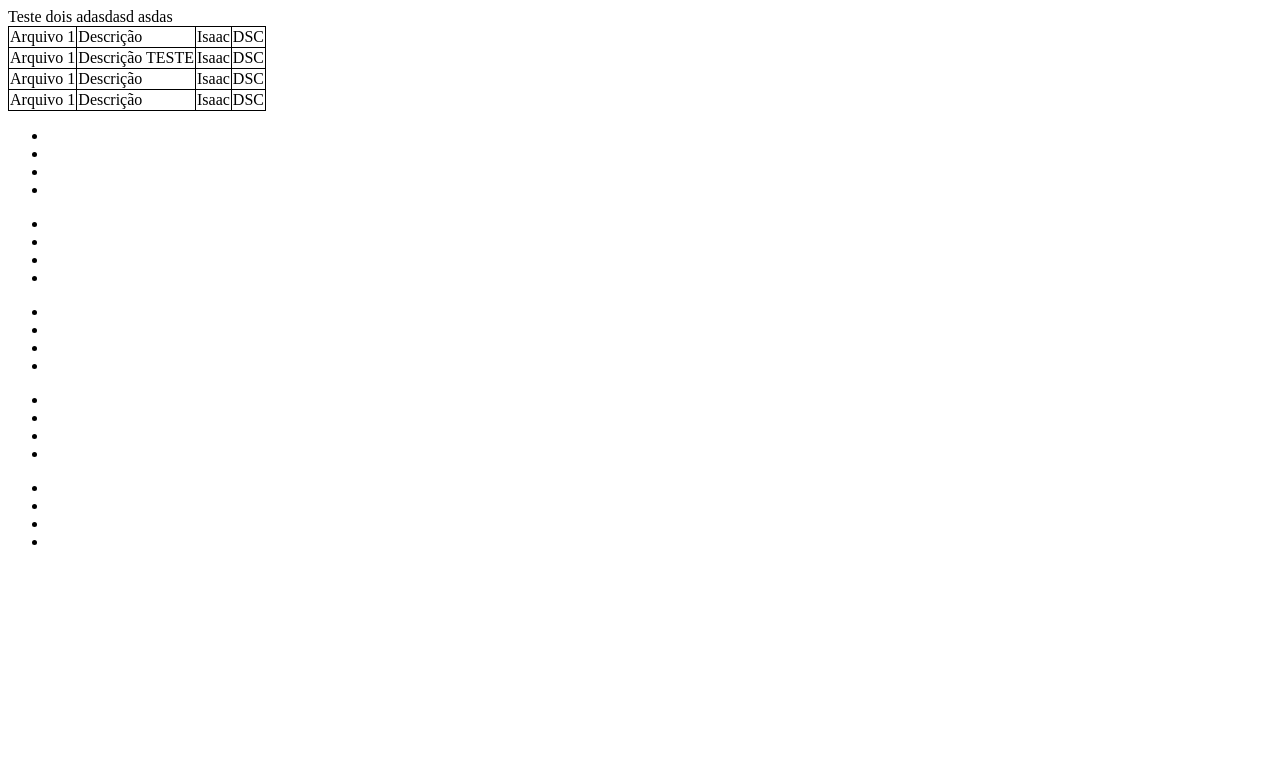
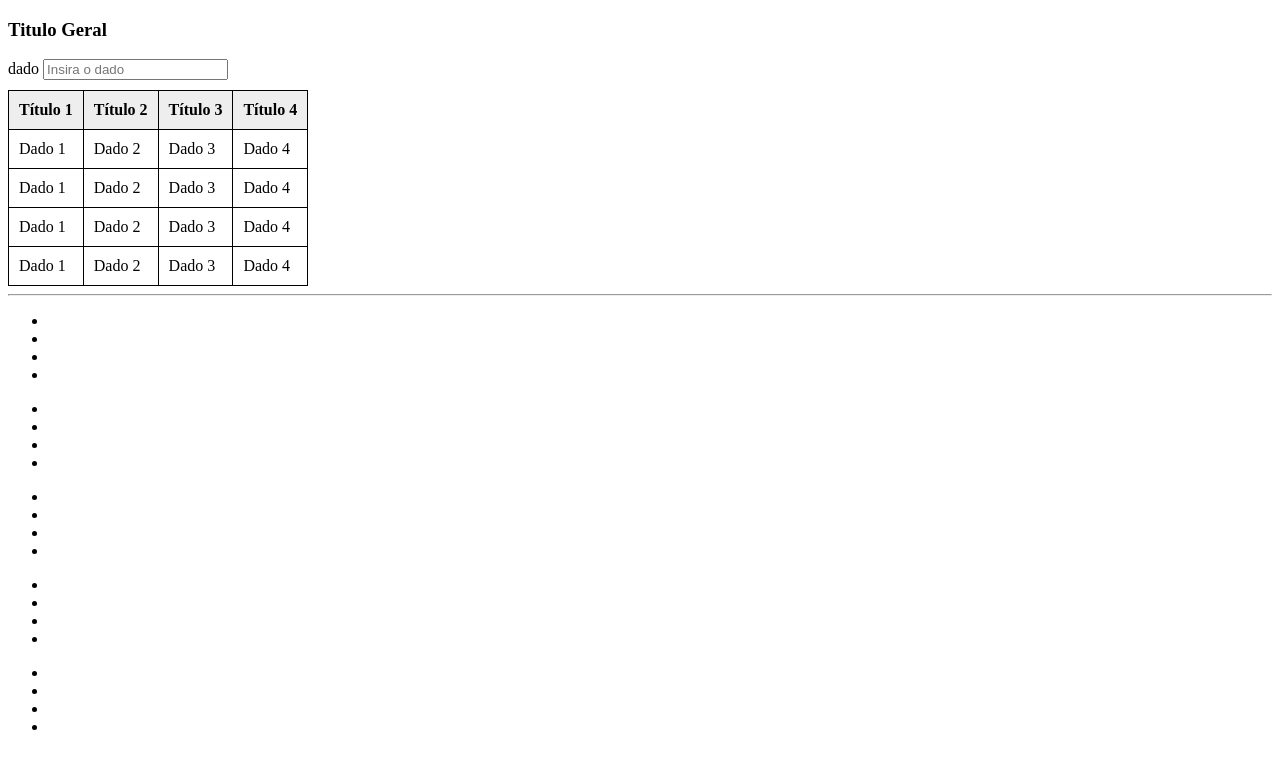
Before and after one commit to isaacangello/el, a plain HTML site: page index.html in a window 1280 px wide. Drawn offline with Linux system fonts and the light colour scheme.

Commit message:
Update index.html
In git website app

```diff
--- a/index.html
+++ b/index.html
@@ -7,43 +7,63 @@
         .tabela{
           border-collapse: collapse;
         }
+        .tabela tr th {
+          border: 1px solid #000;
+          background-color: #eee;
+          padding: 10px;
+        }
         .tabela tr td {
+
           border: 1px solid #000;
+          padding: 10px;
+        }
+        .divimput{
+          margin-bottom: 10px;
         }
     </style>
   </head>
   <body>
     <header></header>
     <main>
-        Teste  dois adasdasd
-
-        asdas<table class="tabela">
+      <h3>Titulo Geral</h3>
+      <div class="divimput">
+      <label >dado</label>
+      <input id="imptext" type="text" placeholder="Insira o dado">
+    </div>
+        <table class="tabela">
            <tr>
-            <td>Arquivo 1</td>
-            <td>Descrição</td>
-            <td>Isaac</td>
-            <td>DSC</td>
+            <th>Título 1</th>
+            <th>Título 2</th>
+            <th>Título 3</th>
+            <th>Título 4</th>
            </tr>
            <tr>
-            <td>Arquivo 1</td>
-            <td>Descrição TESTE</td>
-            <td>Isaac</td>
-            <td>DSC</td>
+            <td>Dado 1</td>
+            <td>Dado 2</td>
+            <td>Dado 3</td>
+            <td>Dado 4</td>
            </tr>
            <tr>
-            <td>Arquivo 1</td>
-            <td>Descrição</td>
-            <td>Isaac</td>
-            <td>DSC</td>
+            <td>Dado 1</td>
+            <td>Dado 2</td>
+            <td>Dado 3</td>
+            <td>Dado 4</td>
            </tr>
            <tr>
-            <td>Arquivo 1</td>
-            <td>Descrição</td>
-            <td>Isaac</td>
-            <td>DSC</td>
+            <td>Dado 1</td>
+            <td>Dado 2</td>
+            <td id="insertText">Dado 3</td>
+            <td>Dado 4</td>
+           </tr>
+           <tr>
+            <td>Dado 1</td>
+            <td>Dado 2</td>
+            <td>Dado 3</td>
+            <td>Dado 4</td>
            </tr>
         </table>
-<div class="tabela_tabeless">
+<hr>
+        <div class="tabela_tabeless">
         <ul>
           <li class="header"></li>
           <li class="header"></li>
@@ -77,5 +97,8 @@
 </div>
     </main>
     <footer></footer>
+    <script>
+
+    </script>
   </body>
 </html>
```
